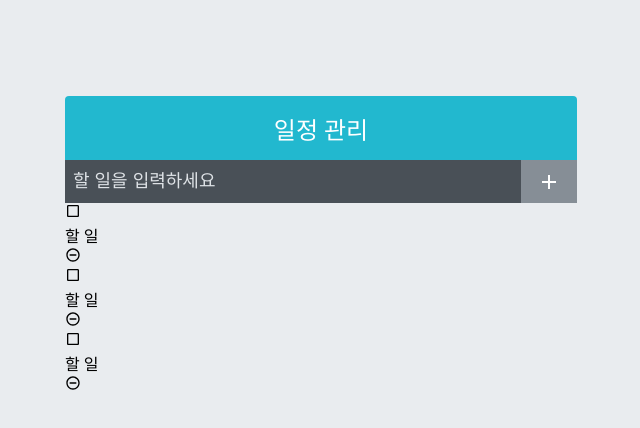
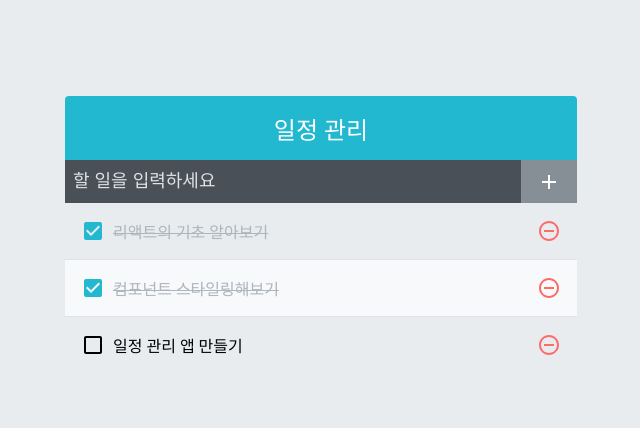
Before and after one commit to sanggil1107/-, a React (Create React App) app: page / in a window 1280 px wide. Shown: the top 428 px of the page, without its empty margins (319-959 px from the left). Built offline with nearby package versions, Linux system fonts and the light colour scheme.

Commit message:
일정 관리 프로젝트

```diff
--- a/src/App.js
+++ b/src/App.js
@@ -1,13 +1,63 @@
-import React, { useState } from 'react';
+import React, { useCallback, useRef, useState } from 'react';
 import TodoInsert from './component/chap10/TodoInsert';
 import TodoTemplate from './component/chap10/TodoTemplate';
 import TodoList from './component/chap10/TodoList';
 
 const App = () => {
+  const [todos, setTodos] = useState([
+    {
+      id: 1,
+      text: '리액트의 기초 알아보기',
+      checked: true,
+    },
+    {
+      id: 2,
+      text: '컴포넌트 스타일링해보기',
+      checked: true,
+    },
+    {
+      id: 3,
+      text: '일정 관리 앱 만들기',
+      checked: false,
+    },
+  ]);
+
+  const nexId = useRef(4);
+
+  const onInsert = useCallback(
+    text => {
+      const todo = {
+        id: nexId.current,
+        text,
+        checked: false,
+      };
+      setTodos(todos.concat(todo));
+      nexId.current += 1;
+    },
+    [todos],
+  );
+
+  const onRemove = useCallback(
+    id => {
+      setTodos(todos.filter(todo => todo.id !== id));
+    },
+    [todos],
+  );
+
+  const onToggle = useCallback(
+    id => {
+      setTodos(
+        todos.map(todo => todo.id === id ? {...todo, checked: !todo.checked} : todo,
+        )
+      );
+    },
+    [todos],
+  );
+
   return (
     <TodoTemplate>
-      <TodoInsert/>
-      <TodoList/>
+      <TodoInsert onInsert={onInsert}/>
+      <TodoList todos={todos} onRemove={onRemove} onToggle={onToggle}/>
     </TodoTemplate>
   );
 };
--- a/src/component/chap10/TodoInsert.js
+++ b/src/component/chap10/TodoInsert.js
@@ -1,11 +1,30 @@
-import React from 'react';
+import React, { useCallback, useState } from 'react';
 import { MdAdd } from 'react-icons/md';
 import './TodoInsert.scss';
 
-const TodoInsert = () => {
+const TodoInsert = ({onInsert}) => {
+  const [value, setValue] = useState('');
+
+  const onChange = useCallback(e => {
+    setValue(e.target.value);
+  }, []);
+
+  const onSubmit = useCallback(
+    e => {
+      onInsert(value);
+      setValue('');
+      e.preventDefault();
+    },
+    [onInsert, value],
+  );
+
   return (
-    <form className="TodoInsert">
-      <input placeholder="할 일을 입력하세요"/>
+    <form className="TodoInsert" onSubmit={onSubmit}>
+      <input
+        placeholder="할 일을 입력하세요"
+        value={value}
+        onChange={onChange}
+      />
       <button type="submit">
         <MdAdd/>
       </button>
--- a/src/component/chap10/TodoList.js
+++ b/src/component/chap10/TodoList.js
@@ -1,12 +1,13 @@
 import React from 'react';
 import TodoListItem from './TodoListItem';
+import './TodoList.scss';
 
-const TodoList = () => {
+const TodoList = ({todos, onRemove, onToggle}) => {
   return (
     <div className="TodoList">
-      <TodoListItem/>
-      <TodoListItem/>
-      <TodoListItem/>
+      {todos.map(todo => (
+        <TodoListItem todo={todo} key={todo.id} onRemove={onRemove} onToggle={onToggle} />
+      ))}
     </div>
   );
 };
--- /dev/null
+++ b/src/component/chap10/TodoList.scss
@@ -0,0 +1,5 @@
+.TodoList {
+  min-height: 320px;
+  max-height: 513px;
+  overflow-y: auto;
+}
--- a/src/component/chap10/TodoListItem.js
+++ b/src/component/chap10/TodoListItem.js
@@ -1,18 +1,22 @@
 import React from 'react';
+import './TodoListItem.scss';
 import {
   MdCheckBoxOutlineBlank,
   MdCheckBox,
   MdRemoveCircleOutline
 } from 'react-icons/md';
+import cn from 'classnames';
 
-const TodoListItem = () => {
+const TodoListItem = ({todo, onRemove, onToggle}) => {
+  const {id, text, checked} = todo;
+
   return (
     <div className="TodoListItem">
-      <div className="checkbox">
-        <MdCheckBoxOutlineBlank/>
-        <div className="text">할 일</div>
+      <div className={cn('checkbox', {checked})} onClick={() => onToggle(id)}>
+        {checked ? <MdCheckBox/> : <MdCheckBoxOutlineBlank/>}
+        <div className="text">{text}</div>
       </div>
-      <div className="remove">
+      <div className="remove" onClick={() => onRemove(id)}>
         <MdRemoveCircleOutline/>
       </div>
     </div>
--- /dev/null
+++ b/src/component/chap10/TodoListItem.scss
@@ -0,0 +1,44 @@
+.TodoListItem {
+  padding: 1rem;
+  display: flex;
+  align-items: center;
+  &:nth-child(even) {
+    background: #f8f9fa;
+  }
+  .checkbox {
+    cursor: pointer;
+    flex: 1;
+    display: flex;
+    align-items: center;
+    svg {
+      font-size: 1.5rem;
+    }
+    .text {
+      margin-left: 0.5rem;
+      flex: 1;
+    }
+    &.checked {
+      svg {
+        color: #22b8cf;
+      }
+      .text {
+        color: #adb5bd;
+        text-decoration: line-through;
+      }
+    }
+  }
+  .remove {
+    display: flex;
+    align-items: center;
+    font-size: 1.5rem;
+    color: #ff6b6b;
+    cursor: pointer;
+    &:hover {
+      color: #ff8787;
+    }
+  }
+
+  & + & {
+    border-top: 1px solid #dee2e6;
+  }
+}
```
